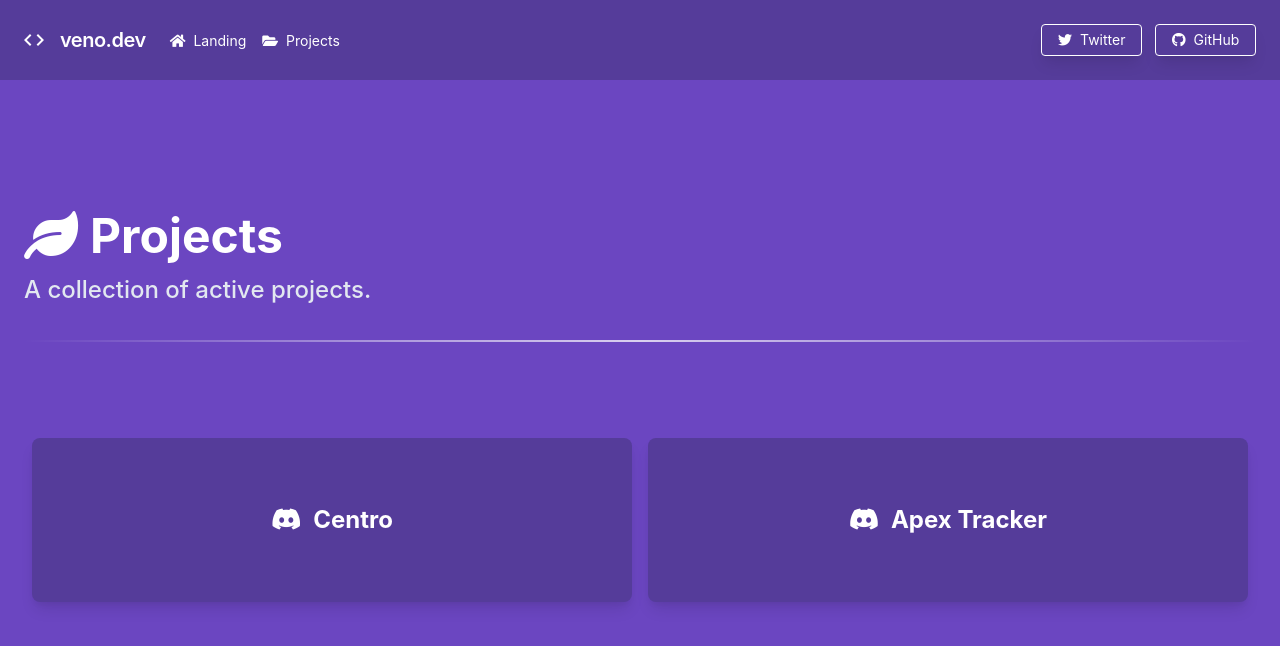
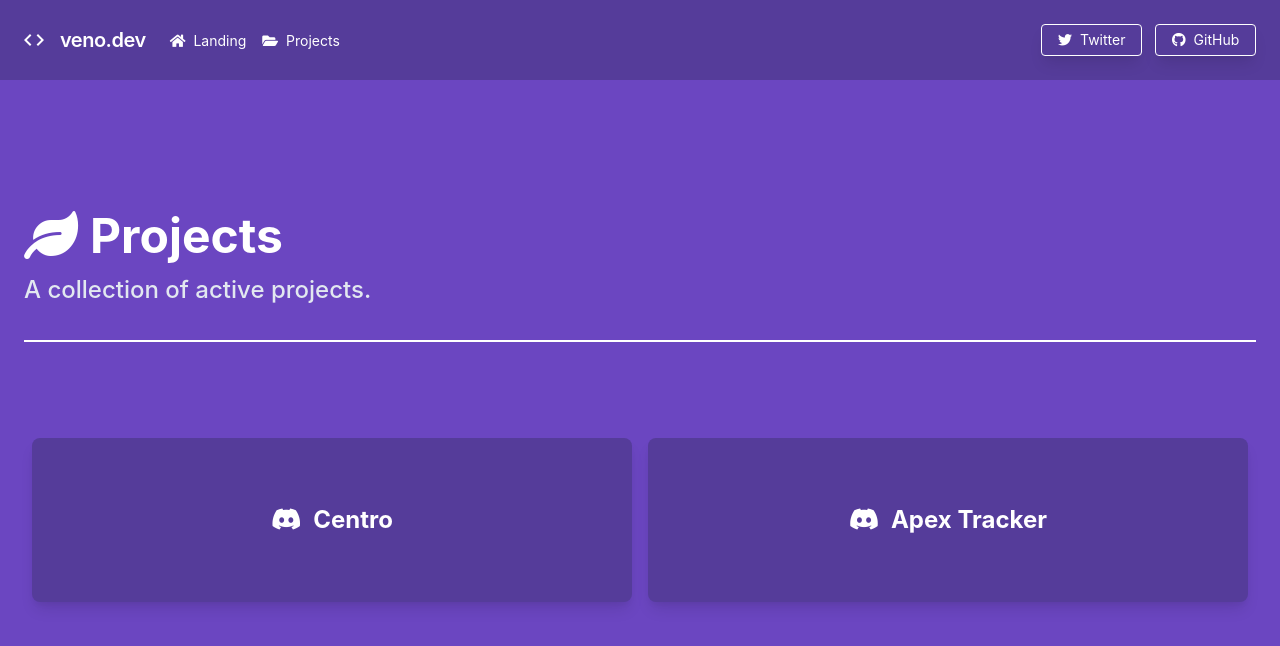
Before and after one commit to ven/VenoDev, a Vue app: page /projects in a window 1280 px wide. Shown: the top 646 px of the page. Built offline with nearby package versions, Linux system fonts and the light colour scheme; what vue-scroll-reveal would draw is missing.

Commit message:
Fix <hr>.

```diff
--- a/src/views/LandingPage.vue
+++ b/src/views/LandingPage.vue
@@ -97,6 +97,6 @@ hr {
     height: 2px;
     margin-top: 5px;
     margin-bottom: 15px;
-    background-image: linear-gradient(to right, rgba(0, 0, 0, 0), rgba(255, 255, 255, 0.75), rgba(0, 0, 0, 0));
+    background-color: white;
 }
 </style>
--- a/src/views/ProjectsPage.vue
+++ b/src/views/ProjectsPage.vue
@@ -33,6 +33,6 @@
 hr {
     border: 0;
     height: 2px;
-    background-image: linear-gradient(to right, rgba(0, 0, 0, 0), rgba(255, 255, 255, 0.75), rgba(0, 0, 0, 0));
+    background-color: white;
 }
 </style>
```
